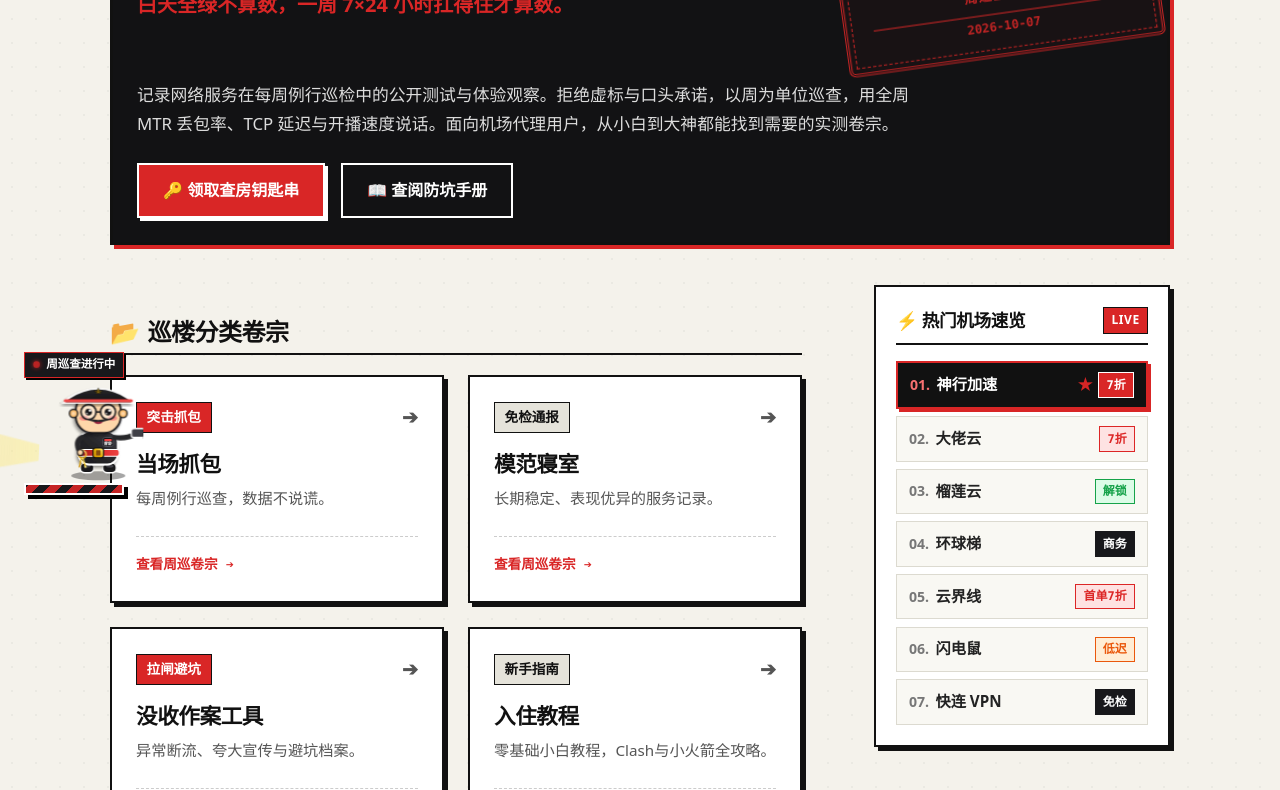
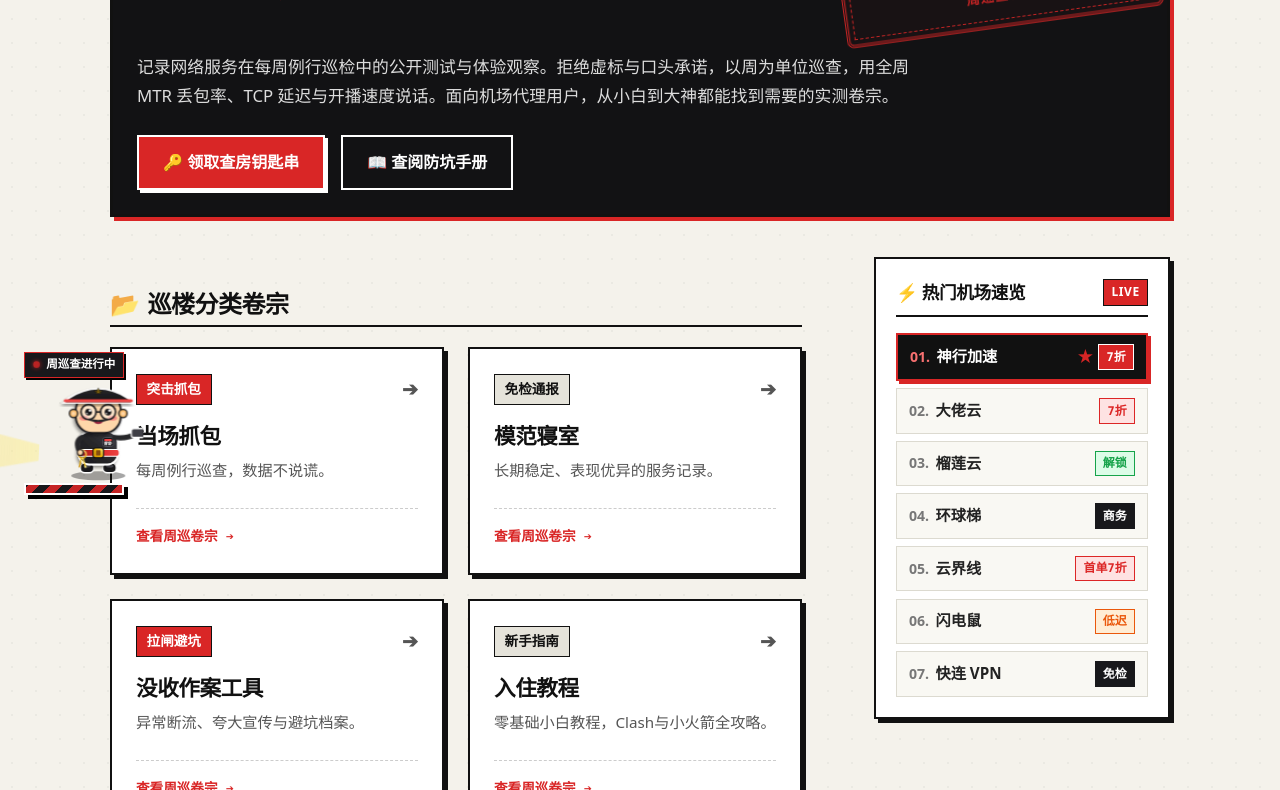
Before and after one commit to Regan7777/chafangle, an Astro site: page / in a window 1280 px wide. Shown: the part 281-1071 px from the top of the page. Built offline with nearby package versions, Linux system fonts and the light colour scheme; Astro itself is replaced by a stand-in of ours.

Commit message:
style: 移除 StampWatermark 印章水印组件中的动态时间戳

```diff
--- a/src/components/StampWatermark.astro
+++ b/src/components/StampWatermark.astro
@@ -18,7 +18,6 @@ const {
       <div class="stamp-star">★</div>
       <div class="stamp-main-text">{text}</div>
       <div class="stamp-sub-text">{subText}</div>
-      <div class="stamp-date">{new Date().toISOString().split('T')[0]}</div>
     </div>
   </div>
 </div>
@@ -69,16 +68,6 @@ const {
     letter-spacing: 1px;
   }
 
-  .stamp-date {
-    font-family: var(--font-mono);
-    font-size: 0.7rem;
-    font-weight: 700;
-    border-top: 1px solid var(--accent-red);
-    padding-top: 0.1rem;
-    margin-top: 0.2rem;
-    width: 100%;
-  }
-
   .stamp-size-sm { transform: scale(0.85) rotate(-5deg); }
   .stamp-size-lg { transform: scale(1.1) rotate(-8deg); }
 </style>
```
